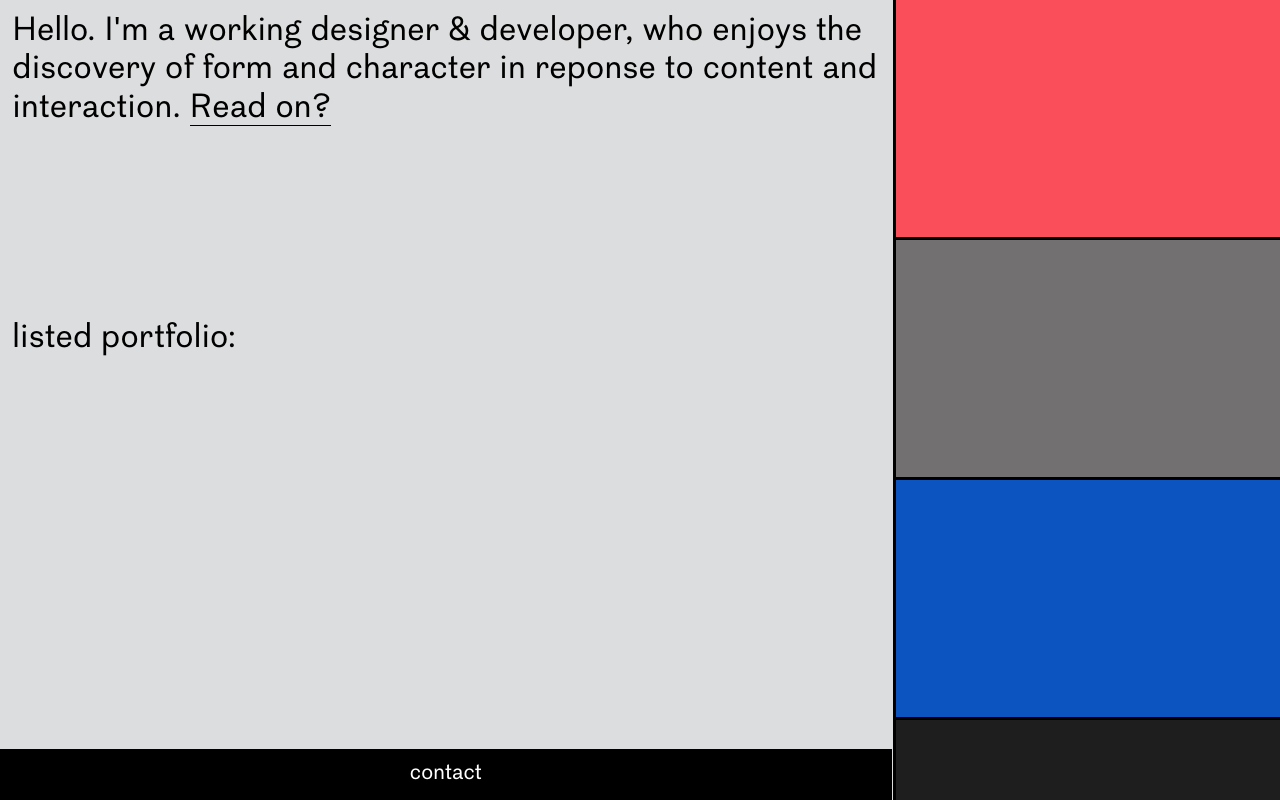
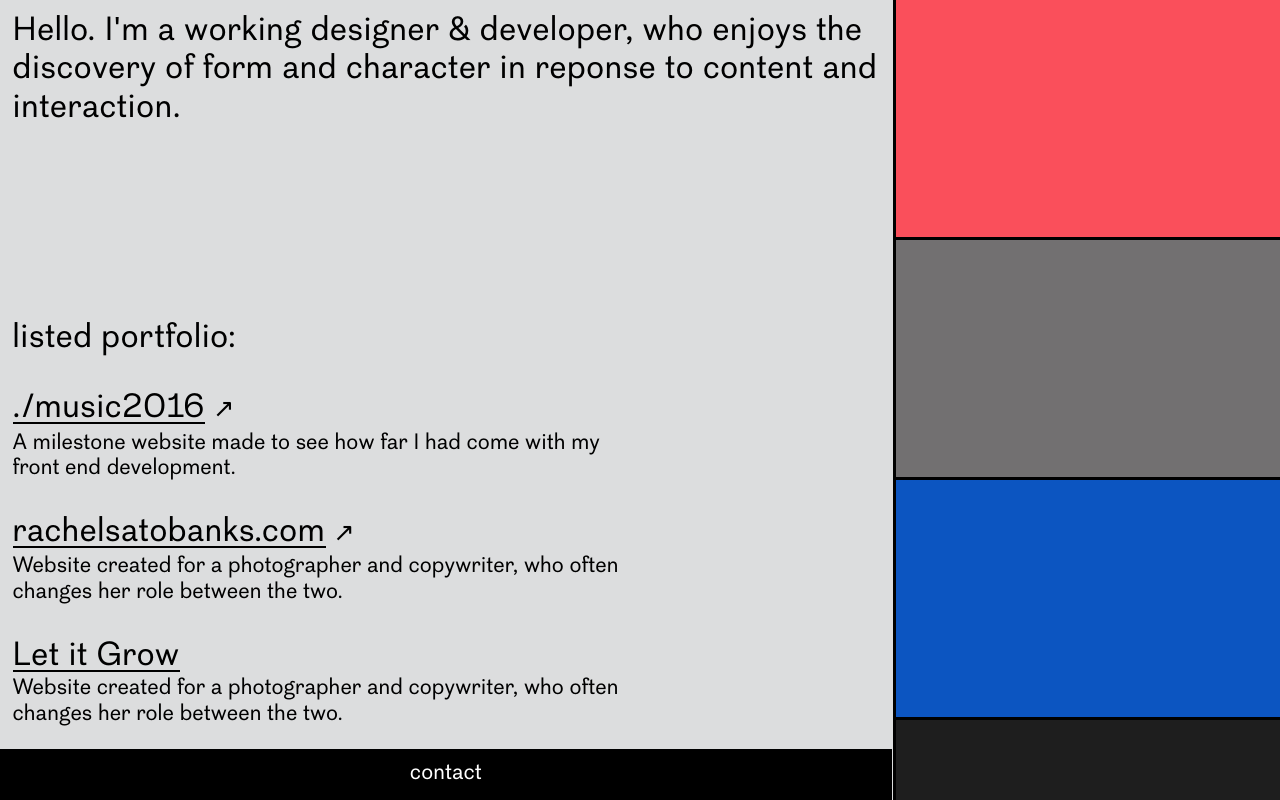
Before and after one commit to sssnakes/folio2016, a plain HTML site: page index.html in a window 1280 px wide. Drawn offline with Linux system fonts and the light colour scheme.

Commit message:
list additions and minor changes

```diff
--- a/index.html
+++ b/index.html
@@ -13,10 +13,47 @@
 <body>
 
   <div id="left-block">
-    <p class="intro">Hello. I'm a working designer &amp; developer, who enjoys the discovery of form and character in reponse to content and interaction. <span id="read-on">Read on?</span></p>
+    <p class="intro">Hello. I'm a working designer &amp; developer, who enjoys the discovery of form and character in reponse to content and interaction.
+    <!-- <span id="read-on" class="c-link-hov">Read on?</span> -->
+    <!-- Hello. -->
+    </p>
 
     <div>
-      <p>listed portfolio:</p>
+      <p class="bm">listed portfolio:</p>
+
+      <div class="folio-list">
+
+        <div class="bm">
+          <p class="c-link">./music2016</p><p class="title-arrow">&#8599;</p>
+          <p class="ts">A milestone website made to see how far I had come with my front end development.</p>
+        </div>
+
+        <div class="bm">
+          <p class="c-link">rachelsatobanks.com</p><p class="title-arrow">&#8599;</p>
+          <p class="ts">Website created for a photographer and copywriter, who often changes her role between the two.</p>
+        </div>
+
+        <div class="bm">
+          <p class="c-link">Let it Grow</p>
+          <p class="ts">Website created for a photographer and copywriter, who often changes her role between the two.</p>
+        </div>
+
+        <div class="bm">
+          <p class="c-link">hackersanddesigners.com/hdsa2016</p><p class="title-arrow">&#8599;</p>
+          <p class="ts">Website created for a photographer and copywriter, who often changes her role between the two.</p>
+        </div>
+
+        <div class="bm">
+          <p class="c-link">weaveandclay.com</p><p class="title-arrow">&#8599;</p>
+          <p class="ts">Website created for a photographer and copywriter, who often changes her role between the two.</p>
+        </div>
+
+        <div class="bm">
+          <p class="c-link">BeamSystems</p><p class="title-arrow">&#8599;</p>
+          <p class="ts">Website created for a photographer and copywriter, who often changes her role between the two.</p>
+        </div>
+
+      </div>
     </div>
 
   </div>
--- a/style.css
+++ b/style.css
@@ -23,13 +23,40 @@
 #left-block{
   height: 100vh;
   width: 70vw;
-  padding: 1vw;
+  padding: 1vw 1vw 15vw 1vw;
   background: #DCDDDE;
   border-right: 0.3vw solid #000;
   overflow-y: scroll;
 }
 .intro{
   margin-bottom: 15vw;
+}
+.bm{
+  margin-bottom: 2.5vw;
+}
+.folio-list{
+  width: 70%;
+}
+.c-link, .c-link-hov{
+  display: inline-block;
+  text-decoration: none;
+  text-shadow: 2px 0 0 #DCDDDE, -2px 0 0 #DCDDDE;
+  background-image: linear-gradient( to right, currentColor 0%, currentColor 100% );
+  background-repeat: repeat-x;
+  background-position: 0px 88%;
+  -webkit-background-size: 100% 1px;
+  background-size: 100% 2px;
+}
+.c-link-hov{
+  cursor: pointer;
+}
+.c-link-hov:hover{
+  background-image: none;
+}
+.title-arrow{
+  display: inline-block;
+  margin-left: 0.6vw;
+  font-size: 2vw;
 }
 #contact-button{
   position: fixed;
@@ -51,11 +78,7 @@
   color: #000;
 }
 #read-on{
-  border-bottom: 0.15vw solid #000;
   cursor: pointer;
-}
-#read-on:hover{
-  border-bottom: none;
 }
 
 
```
